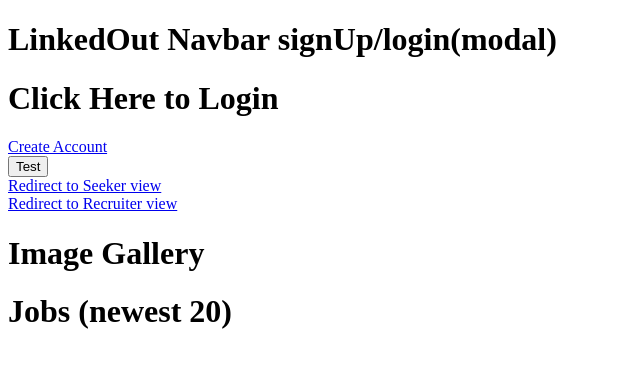
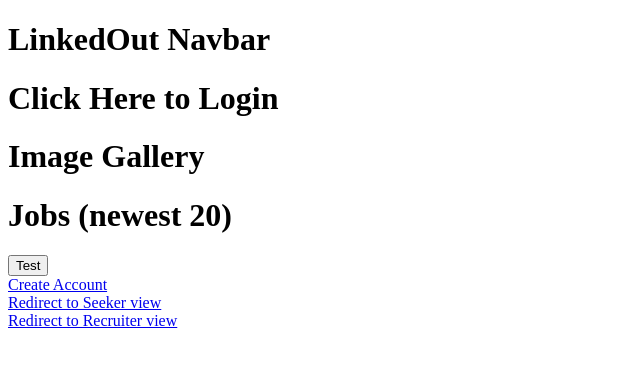
Before and after one commit to xuxiaqing2011/GreenHorn, a React app: page / in a window 1280 px wide. Shown: the top 368 px of the page, without its empty margins (0-640 px from the left). Built offline with nearby package versions, Linux system fonts and the light colour scheme; no server answers; the HTML template or start-up script is replaced by a standard one.

Commit message:
minor change

```diff
--- a/client/src/pages/Home.js
+++ b/client/src/pages/Home.js
@@ -10,18 +10,17 @@ const Home = () => {
 
   return (
     <>
-      <h1> LinkedOut Navbar      <span>signUp/login(modal)</span> </h1>
+      <h1> LinkedOut Navbar </h1>
+      <LoginForm />
+      <h1> Image Gallery </h1>
+      <h1> Jobs (newest 20) </h1>
 
-      {/* create account shall be placed in login modal */}
+      <InterviewInviteModal/>
 
-      <LoginForm />
-      <Link to="signUp">Create Account</Link>
-      <InterviewInviteModal/>
-      <div><Link to="/seeker">Redirect to Seeker view </Link></div>
-      <div><Link to="/recruiter">Redirect to Recruiter view </Link></div>
-      <h1> Image Gallery </h1>
+      <div><Link to="signUp">Create Account</Link></div>
+      <div><Link to="seeker">Redirect to Seeker view </Link></div>
+      <div><Link to="recruiter">Redirect to Recruiter view </Link></div>
 
-      <h1> Jobs (newest 20) </h1>
 
     </>
   )
```
